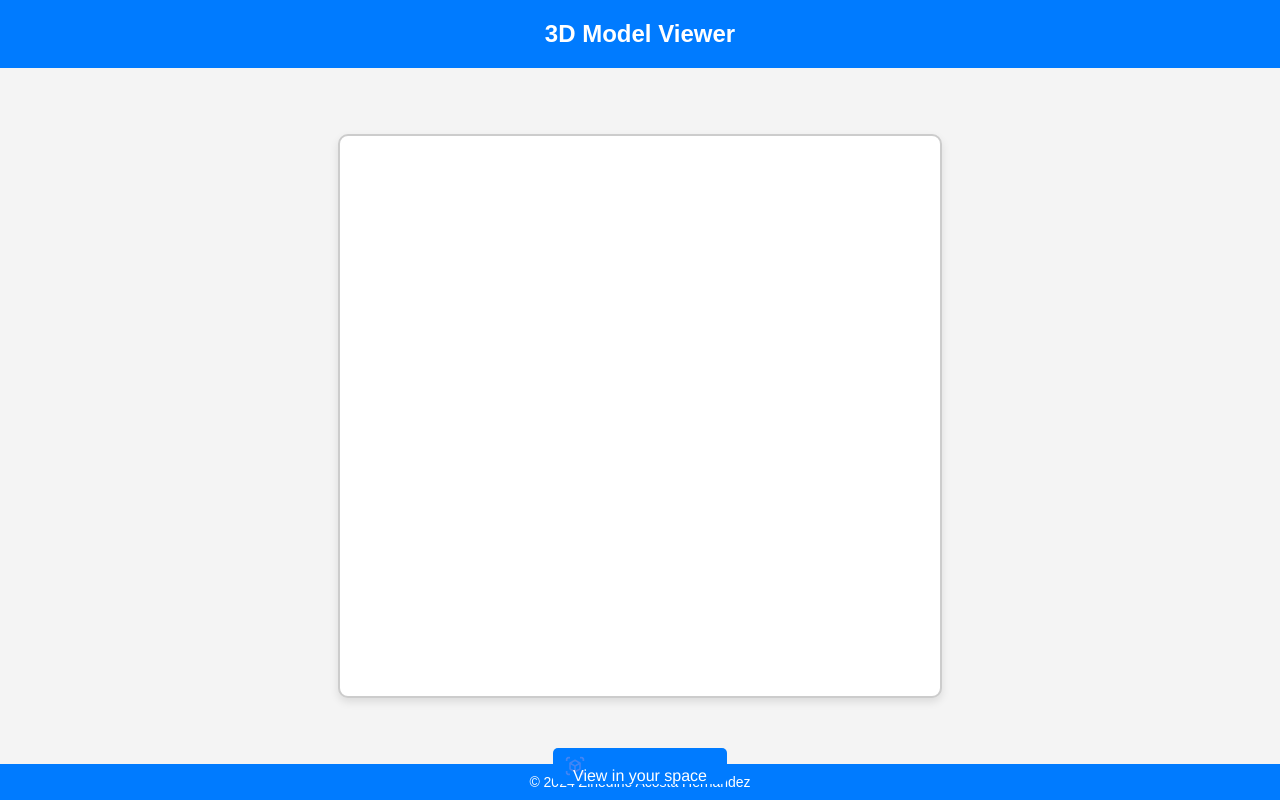
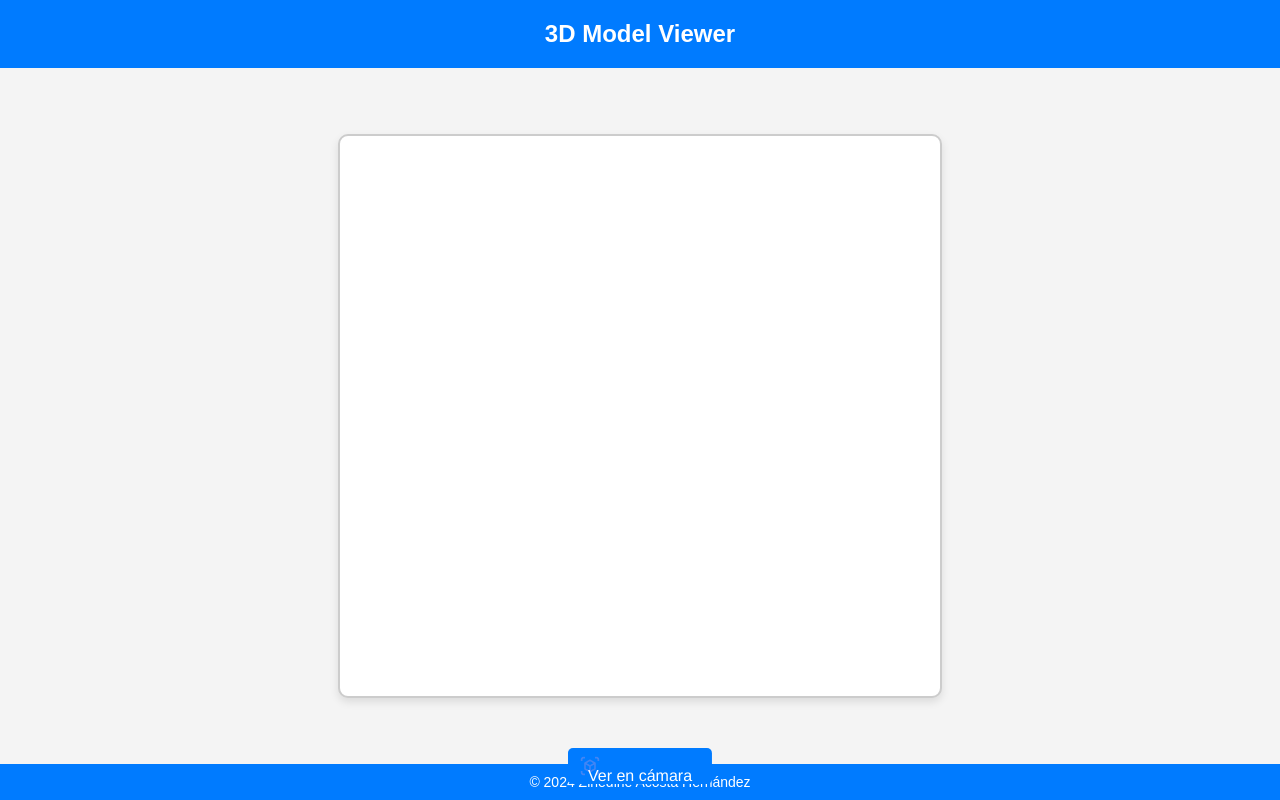
Before and after one commit to Zinedine15/ARWeb_1, a plain HTML site: page index.html in a window 1280 px wide. Drawn offline with Linux system fonts and the light colour scheme; some packages are replaced by stand-ins of ours; a script that the page names is missing.

Commit message:
Version 1

```diff
--- a/index.html
+++ b/index.html
@@ -113,7 +113,7 @@
         <div class="update-bar"></div>
       </div>
       <button slot="ar-button" id="ar-button">
-        View in your space
+        Ver en cámara
       </button>
       <div id="ar-prompt">
         <img src="ar_hand_prompt.png" alt="AR Prompt">
```
